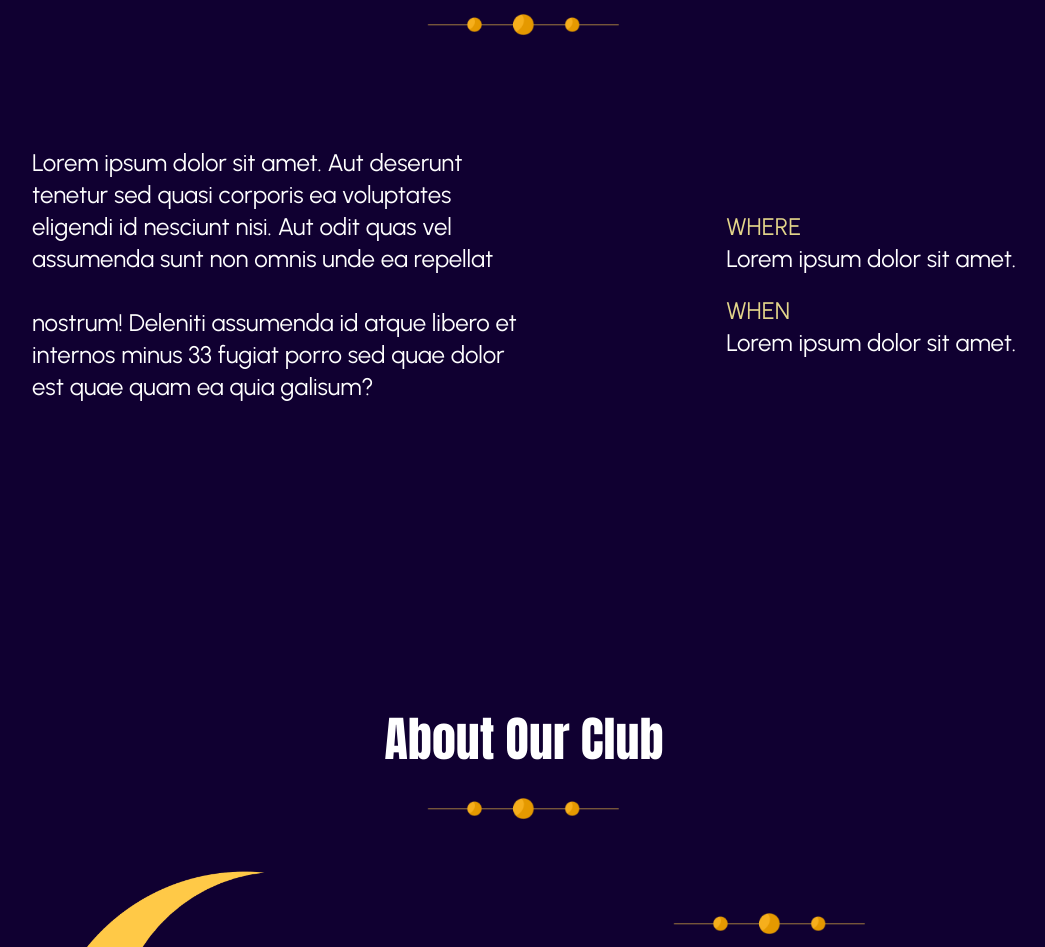
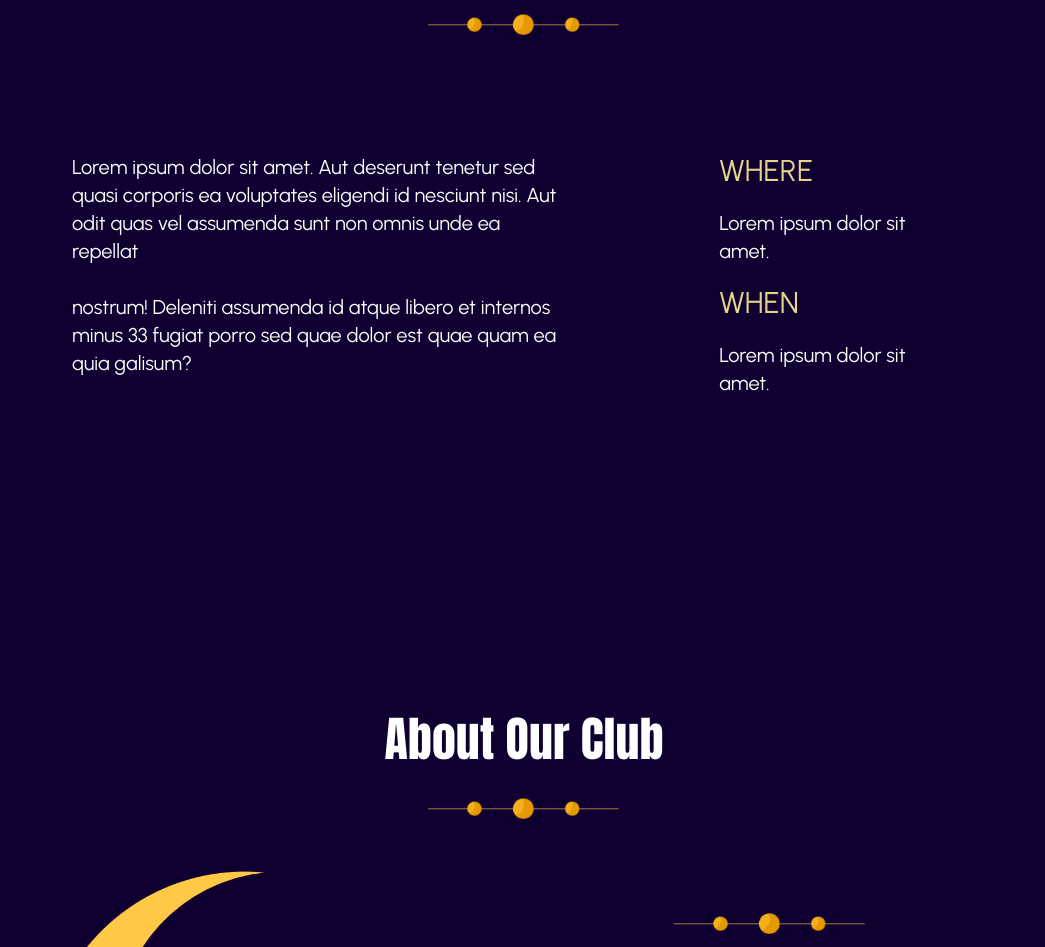
Before and after one commit to Shellmates/HackTillS7our_2k22_Website, a website: page src/index.html in a window 1280 px wide. Shown: the part 1658-2605 px from the top of the page, without its empty margins (116-1161 px from the left). Drawn offline with nearby package versions, Linux system fonts and the light colour scheme.

Commit message:
fixing about sections

```diff
--- a/src/index.html
+++ b/src/index.html
@@ -132,15 +132,17 @@
 
         <h1 class="contact-us-title relative capitalize text-2xl mb-4 sm:text-4xl sm:mb-6 md:text-5xl  text-[#fff] flex">About The Event</h1>
         <img src="../public/assets/underline_title.png" alt="underline" class="w-24 mb-10 sm:w-40 sm:mb-16 md:w-52 md:mb-8" />
-        <div class="w-full flex flex-col lg:flex-row  items-center justify-between m-auto lg:text-2xl  text-xl">
-            <p class=" lg:w-1/2 w-full px-3 lg:px-0 mb-16 lg:mb-auto lg:pl-5 text-center lg:text-left">
+        <div class="w-full flex flex-col lg:flex-row  items-center justify-between m-auto lg:text-xl  text-lg">
+            <p class=" lg:w-1/2 w-full px-12 lg:px-0 lg:ml-10 mb-16 lg:mb-auto lg:pl-5 text-center lg:text-left">
                 Lorem ipsum dolor sit amet. Aut deserunt tenetur sed quasi corporis ea voluptates eligendi id nesciunt nisi. Aut odit quas vel assumenda sunt non omnis unde ea repellat
                 <br/><br/>
                 nostrum! Deleniti assumenda id atque libero et internos minus 33 fugiat porro sed quae dolor est quae quam ea quia galisum?
             </p>
-            <div class="flex flex-col items-center lg:pr-5">
-                <p class="flex flex-col items-center mb-5 " ><h1 class="md:self-start text-[#E3D58A]">WHERE</h1><p class=" text-center lg:text-left">Lorem ipsum dolor sit amet.</p></p>
-                <p class="flex flex-col items-center mt-5"><h1 class="md:self-start text-[#E3D58A]">WHEN</h1><p  class=" text-center lg:text-left">Lorem ipsum dolor sit amet.</p></p>
+            <div class=" lg:w-1/5 flex flex-col items-center lg:mr-28">
+                <h1 class="md:self-start text-[#E3D58A] mb-5 text-3xl">WHERE</h1>
+                <p class=" md:self-start text-center lg:text-left mb-5">Lorem ipsum dolor sit amet.</p>
+                <h1 class="md:self-start text-[#E3D58A] mb-5 text-3xl">WHEN</h1>
+                <p  class=" md:self-start text-center lg:text-left">Lorem ipsum dolor sit amet.</p>
             </div>
 
         </div>
@@ -152,11 +154,11 @@
 
         <h1 class="contact-us-title relative capitalize text-2xl mb-4 sm:text-4xl sm:mb-6 md:text-5xl  text-[#fff] flex">About Our Club</h1>
         <img src="../public/assets/underline_title.png" alt="underline" class="w-24 mb-10 sm:w-40 sm:mb-16 md:w-52 md:mb-8" />
-        <div class="w-full flex lg:flex-row flex-col  flex-col-reverse  items-center justify-between m-auto">
-            <img src="../public/assets/computer.png" alt="" class="md:w-[calc(35vw)] md:pl-5 mt-5 lg:mt-auto w-3/4  ">
+        <div class="w-full flex lg:flex-row  flex-col-reverse  items-center justify-between m-auto">
+            <img src="../public/assets/computer.png" alt="" class="md:w-[calc(35vw)] md:pl-5 mt-5 lg:mt-auto w-1/2  ">
             <div class="flex flex-col items-center justify-center md:w-1/2 md:pr-5 text-center lg:text-left">
                 <img src="../public/assets/underline_title.png" alt="underline" class="w-24 mb-10 sm:w-40 sm:mb-16 md:w-52 md:mb-8 hidden lg:block" />
-                <p class="lg:text-2xl  text-xl text-[#E3D58A]">Lorem ipsum dolor sit amet. Qui velit distinctio ad doloremque ipsam 33 nostrum commodi et labore dicta et harum voluptatem. Sit rerum molestias qui nihil quam eos rerum rerum aut consequuntur ipsa aut rerum accusantium.</p>
+                <p class="mb-12 px-12 lg:mb-auto lg:px-0 lg:text-2xl  text-xl text-[#E3D58A]">Lorem ipsum dolor sit amet. Qui velit distinctio ad doloremque ipsam 33 nostrum commodi et labore dicta et harum voluptatem. Sit rerum molestias qui nihil quam eos rerum rerum aut consequuntur ipsa aut rerum accusantium.</p>
                 <img src="../public/assets/underline_title.png" alt="underline" class="w-24 mt-10 sm:w-40 sm:mb-16 md:w-52 md:mb-8 hidden lg:block" />
             </div>
         </div>
```
Also changed, not shown: public/styles.css.
